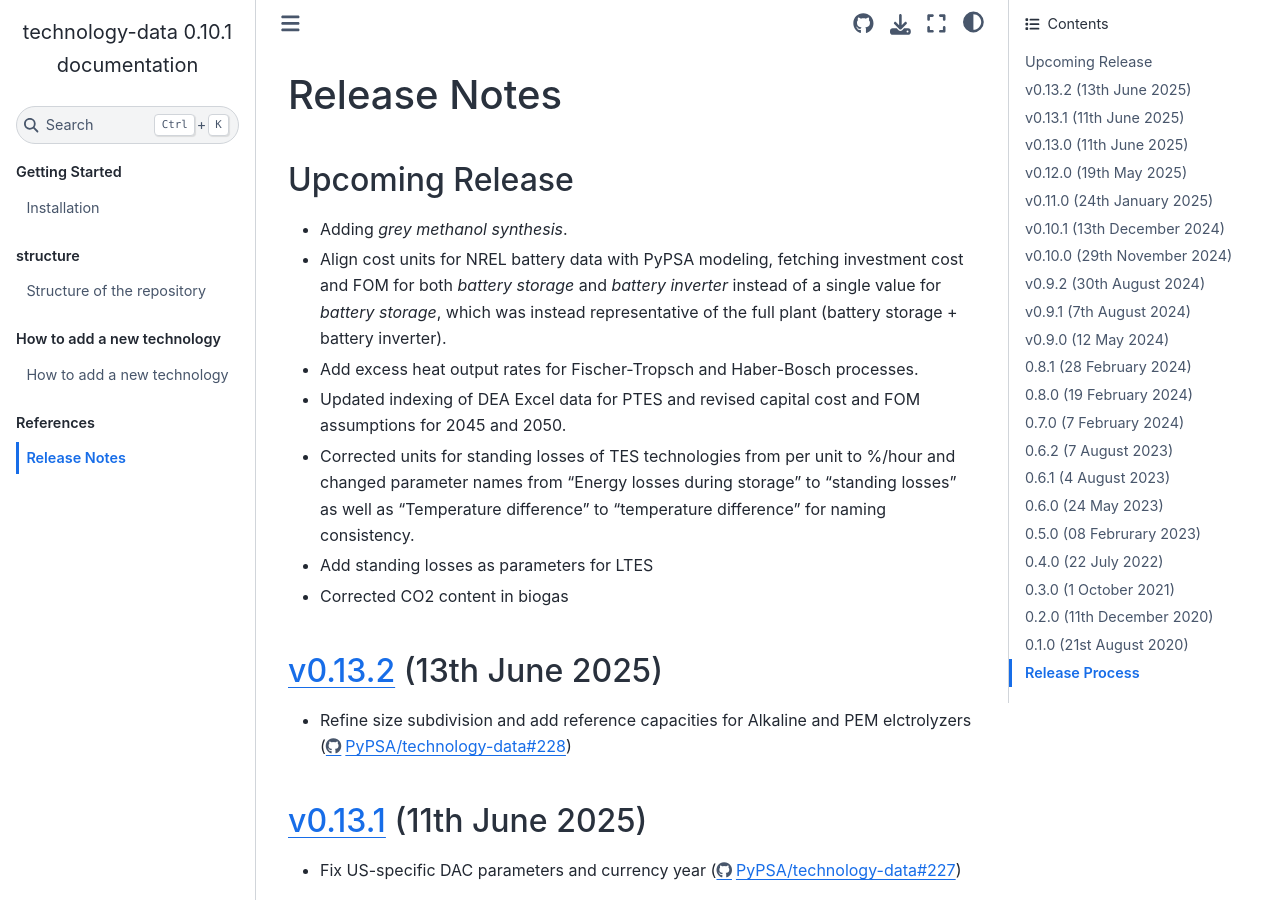
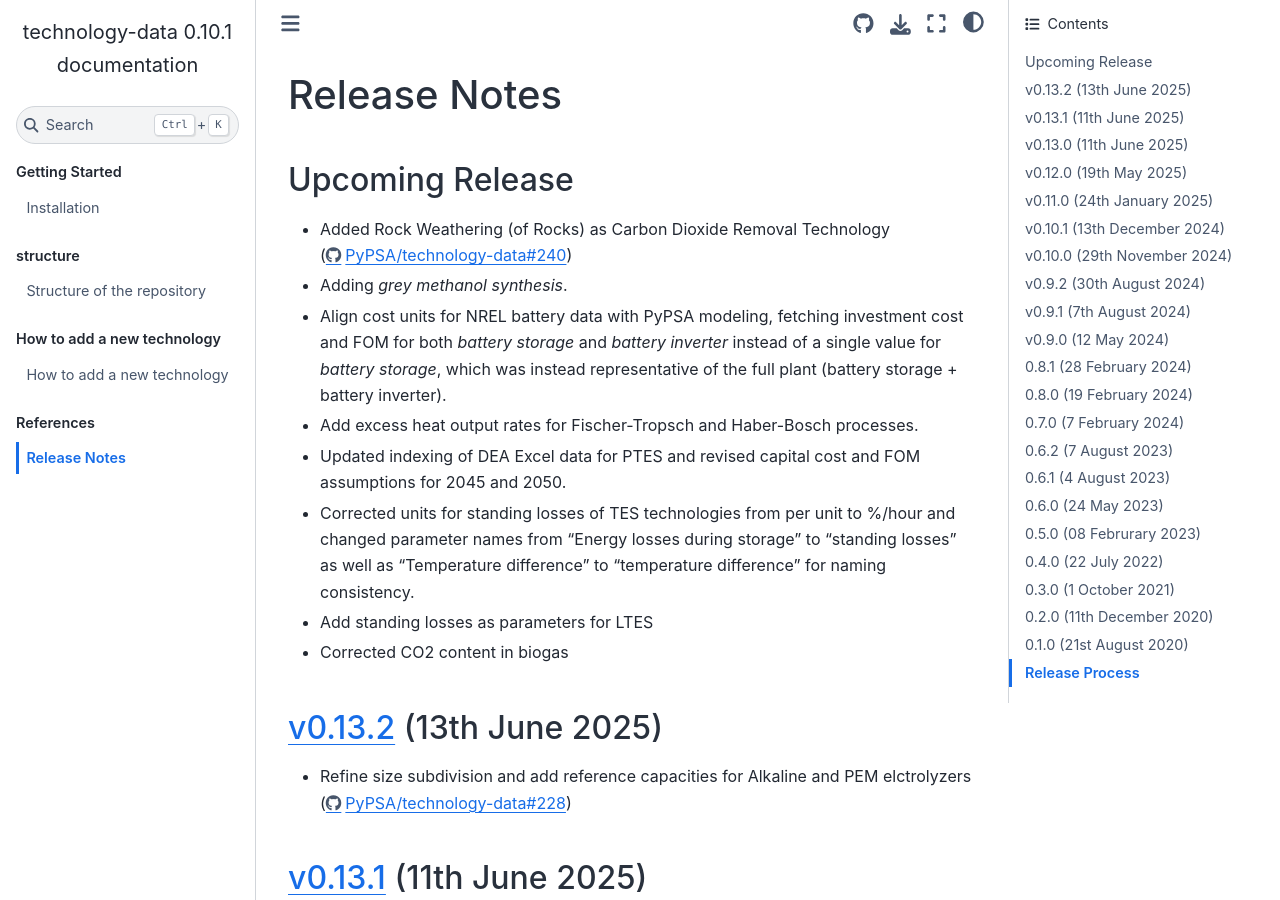
Before and after one commit to PyPSA/technology-data, a Sphinx documentation site: the page built from docs/release_notes.rst, in a window 1280 px wide and 900 px high. Built offline with Sphinx 7.4.7 and the Sphinx Book theme 1.1.4, drawn with Linux system fonts in a browser that asks for light colours.

Commit message:
added release note

```diff
--- a/docs/release_notes.rst
+++ b/docs/release_notes.rst
@@ -10,11 +10,12 @@ Release Notes
 
 Upcoming Release
 ================
-
 .. .. warning::
 
 ..   The features listed below are not released yet, but will be part of the next release!
 ..   To use the features already you have to use the ``master`` branch.
+
+* Added Rock Weathering (of Rocks) as Carbon Dioxide Removal Technology (https://github.com/PyPSA/technology-data/pull/240)
 
 * Adding `grey methanol synthesis`.
 
```
